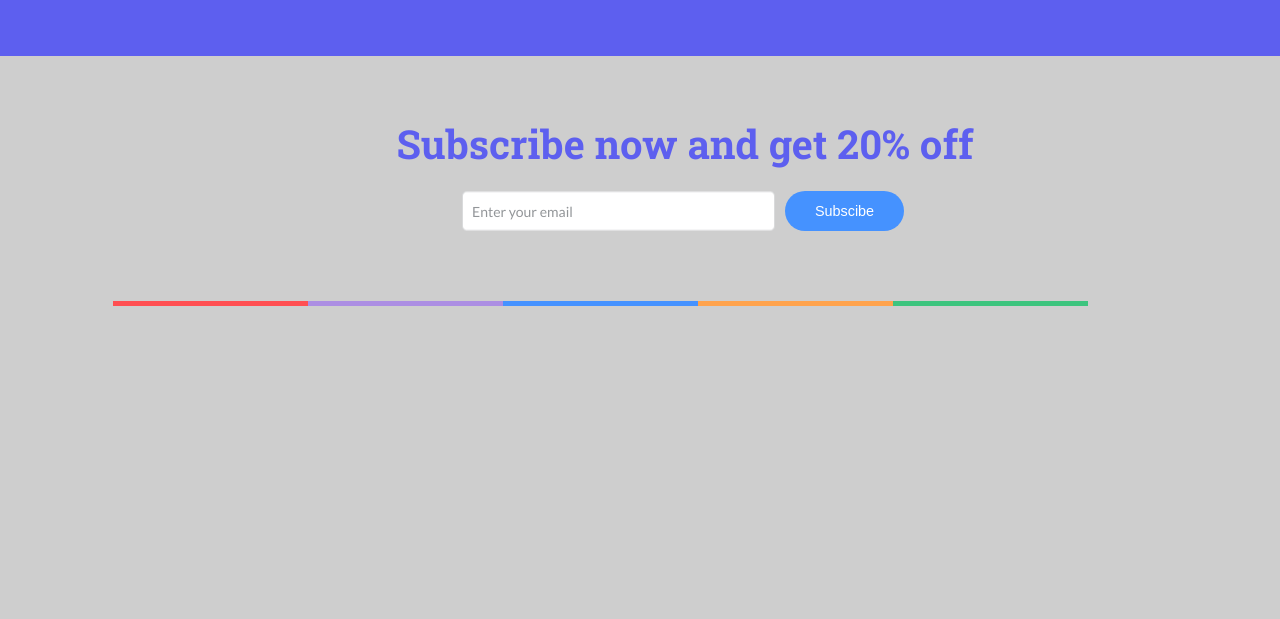
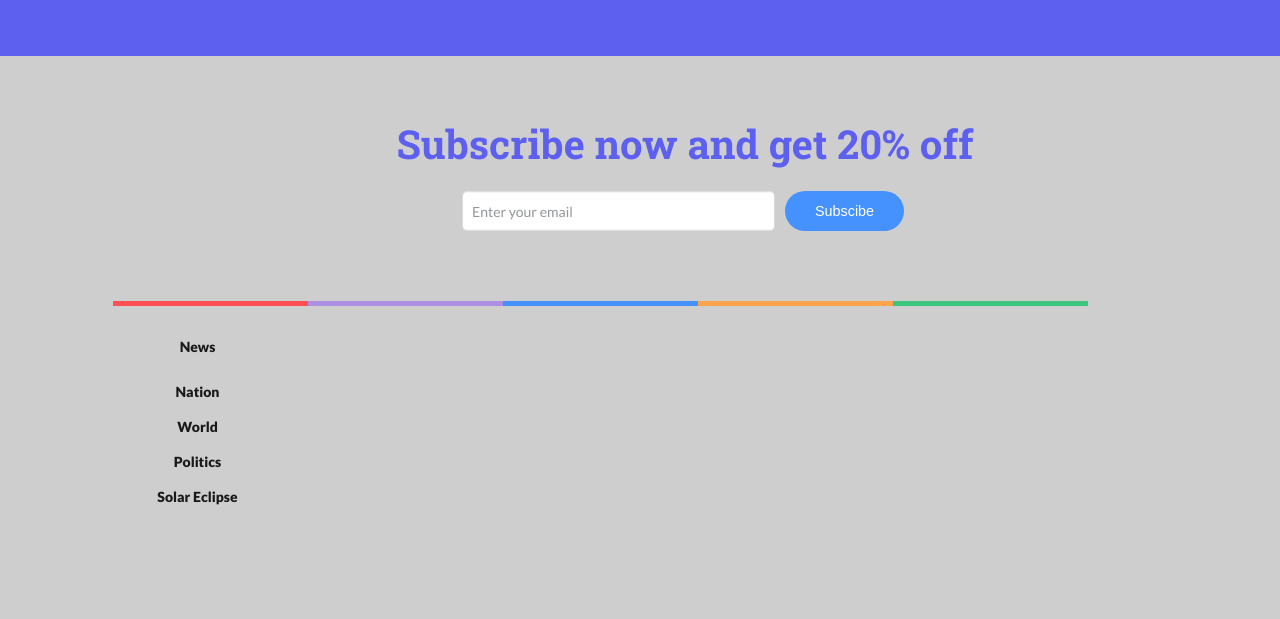
Before and after one commit to Smaik007/verstka, a plain HTML site: page index.html in a window 1280 px wide. Shown: the part 859-1478 px from the top of the page. Drawn offline with Linux system fonts and the light colour scheme.

Commit message:
first text

```diff
--- a/index.html
+++ b/index.html
@@ -71,6 +71,12 @@
       <div class="work">Work with Us</div>
       <div class="advertise">Advertise</div>
       <div class="your">Your Ad Choise</div>
+
+      <div class="news">News</div>
+      <div class="nation">Nation</div>
+      <div class="world">World</div>
+      <div class="politics">Politics</div>
+      <div class="solar">Solar Eclipse</div>
     </footer>
 </body>
 </html>
--- a/styles.css
+++ b/styles.css
@@ -392,3 +392,93 @@ header, main, footer {
     font-size: 14px; /* Размер шрифта */
     color: #5D5FEF; /* Цвет текста */
 }
+/* КУЧА СЛОВ... */
+.news {
+    position: absolute;
+    top: 280px; /* Отступ сверху */
+    left: 113px; /* Отступ слева */
+    width: 165px; /* Ширина рамки */
+    height: 20px; /* Высота рамки */
+    background-color: #cecece; /* Цвет фона рамки */
+    border: 2px solid #cecece; /* Цвет и толщина рамки */
+    display: flex; /* Используем flexbox для центрирования текста */
+    justify-content: center; /* Горизонтальное центрирование */
+    align-items: left; /* Вертикальное центрирование */
+    font-family: 'Lato', sans-serif; /* Шрифт Lato */
+    letter-spacing: 0px;
+    font-weight: 900; /* Bolt (жирный) */
+    font-size: 14px; /* Размер шрифта */
+    color: #19191A; /* Цвет текста */
+}
+
+.nation {
+    position: absolute;
+    top: 325px; /* Отступ сверху */
+    left: 113px; /* Отступ слева */
+    width: 165px; /* Ширина рамки */
+    height: 20px; /* Высота рамки */
+    background-color: #cecece; /* Цвет фона рамки */
+    border: 2px solid #cecece; /* Цвет и толщина рамки */
+    display: flex; /* Используем flexbox для центрирования текста */
+    justify-content: center; /* Горизонтальное центрирование */
+    align-items: left; /* Вертикальное центрирование */
+    font-family: 'Lato', sans-serif; /* Шрифт Lato */
+    letter-spacing: 0px;
+    font-weight: 900; /* Bolt (жирный) */
+    font-size: 14px; /* Размер шрифта */
+    color: #19191A; /* Цвет текста */
+}
+
+.world {
+    position: absolute;
+    top: 360px; /* Отступ сверху */
+    left: 113px; /* Отступ слева */
+    width: 165px; /* Ширина рамки */
+    height: 20px; /* Высота рамки */
+    background-color: #cecece; /* Цвет фона рамки */
+    border: 2px solid #cecece; /* Цвет и толщина рамки */
+    display: flex; /* Используем flexbox для центрирования текста */
+    justify-content: center; /* Горизонтальное центрирование */
+    align-items: left; /* Вертикальное центрирование */
+    font-family: 'Lato', sans-serif; /* Шрифт Lato */
+    letter-spacing: 0px;
+    font-weight: 900; /* Bolt (жирный) */
+    font-size: 14px; /* Размер шрифта */
+    color: #19191A; /* Цвет текста */
+}
+
+.politics {
+    position: absolute;
+    top: 395px; /* Отступ сверху */
+    left: 113px; /* Отступ слева */
+    width: 165px; /* Ширина рамки */
+    height: 20px; /* Высота рамки */
+    background-color: #cecece; /* Цвет фона рамки */
+    border: 2px solid #cecece; /* Цвет и толщина рамки */
+    display: flex; /* Используем flexbox для центрирования текста */
+    justify-content: center; /* Горизонтальное центрирование */
+    align-items: left; /* Вертикальное центрирование */
+    font-family: 'Lato', sans-serif; /* Шрифт Lato */
+    letter-spacing: 0px;
+    font-weight: 900; /* Bolt (жирный) */
+    font-size: 14px; /* Размер шрифта */
+    color: #19191A; /* Цвет текста */
+}
+
+.solar {
+    position: absolute;
+    top: 430px; /* Отступ сверху */
+    left: 113px; /* Отступ слева */
+    width: 165px; /* Ширина рамки */
+    height: 20px; /* Высота рамки */
+    background-color: #cecece; /* Цвет фона рамки */
+    border: 2px solid #cecece; /* Цвет и толщина рамки */
+    display: flex; /* Используем flexbox для центрирования текста */
+    justify-content: center; /* Горизонтальное центрирование */
+    align-items: left; /* Вертикальное центрирование */
+    font-family: 'Lato', sans-serif; /* Шрифт Lato */
+    letter-spacing: 0px;
+    font-weight: 900; /* Bolt (жирный) */
+    font-size: 14px; /* Размер шрифта */
+    color: #19191A; /* Цвет текста */
+}
```
